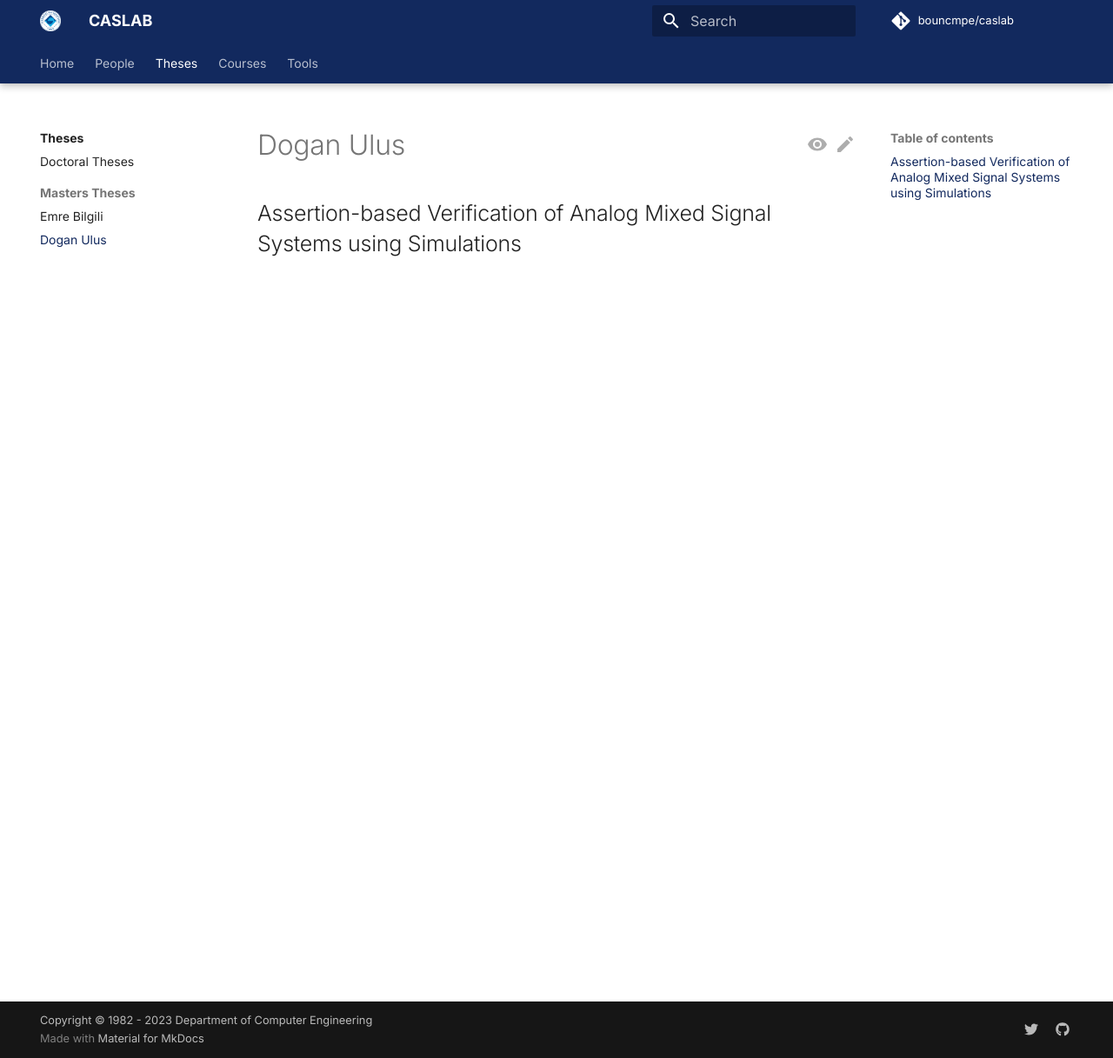
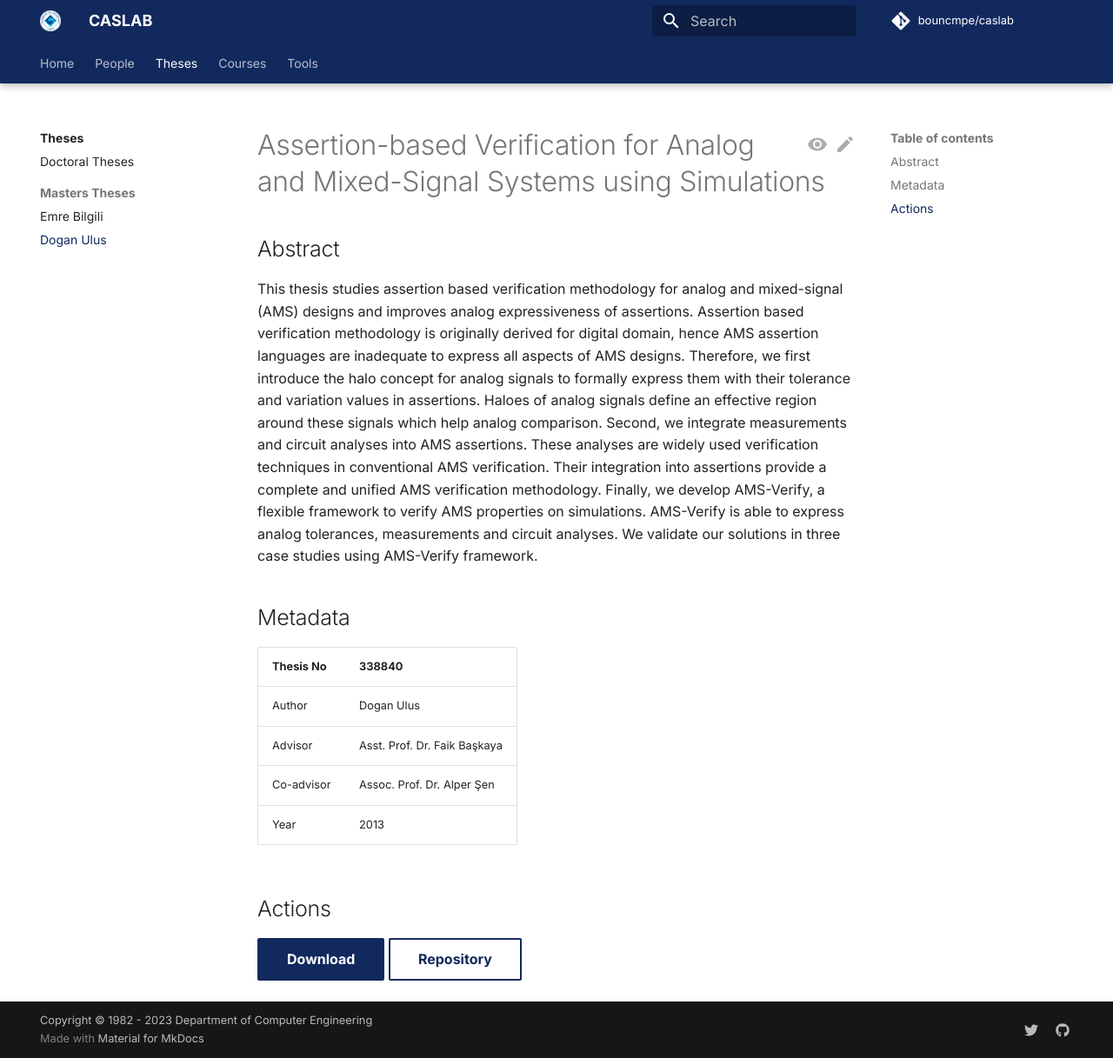
Before and after one commit to bouncmpe/caslab, an MkDocs documentation site: the page built from content/theses/ulus.md, in a window 1280 px wide and 1217 px high. Shown: the whole window at 87% size. Built offline with MkDocs 1.6.1 and Material for MkDocs 9.7.7, drawn with Linux system fonts in a browser that asks for light colours; comment, search, counter and statistics services are not loaded.

Commit message:
Update theses/ulus.md

```diff
--- a/content/theses/ulus.md
+++ b/content/theses/ulus.md
@@ -1,3 +1,22 @@
-# Dogan Ulus
+---
+title: Dogan Ulus
+---
+# Assertion-based Verification for Analog and Mixed-Signal Systems using Simulations
 
-## Assertion-based Verification of Analog Mixed Signal Systems using Simulations
+## Abstract
+
+This thesis studies assertion based verification methodology for analog and mixed-signal (AMS) designs and improves analog expressiveness of assertions. Assertion based verification methodology is originally derived for digital domain, hence AMS assertion languages are inadequate to express all aspects of AMS designs. Therefore, we first introduce the halo concept for analog signals to formally express them with their tolerance and variation values in assertions. Haloes of analog signals define an effective region around these signals which help analog comparison. Second, we integrate measurements and circuit analyses into AMS assertions. These analyses are widely used verification techniques in conventional AMS verification. Their integration into assertions provide a complete and unified AMS verification methodology. Finally, we develop AMS-Verify, a flexible framework to verify AMS properties on simulations. AMS-Verify is able to express analog tolerances, measurements and circuit analyses. We validate our solutions in three case studies using AMS-Verify framework.
+
+## Metadata
+
+| Thesis No  | 338840                       |
+| ---------- | ---------------------------- |
+| Author     | Dogan Ulus                   |
+| Advisor    | Asst. Prof. Dr. Faik Başkaya |
+| Co-advisor | Assoc. Prof. Dr. Alper Şen   |
+| Year       | 2013                         |
+
+## Actions
+
+[Download](https://tez.yok.gov.tr/UlusalTezMerkezi/TezGoster?key=vVNzTGHHhjH-u3WMToxQ-vAcMM_MnKfLv02Trvo1VY4YLjTbeWTq2zIB_Ci5ckvK){ .md-button .md-button--primary}
+[Repository](https://github.com/doganulus/AMS-Verify){ .md-button}
```
